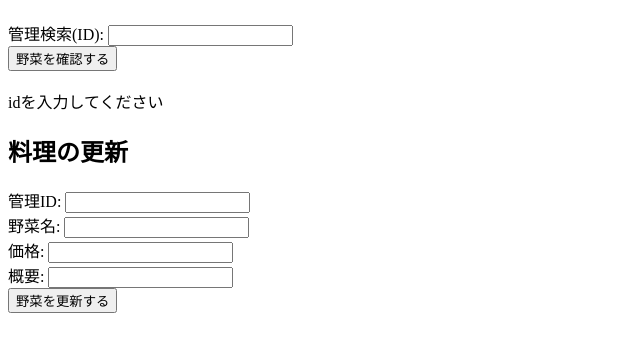
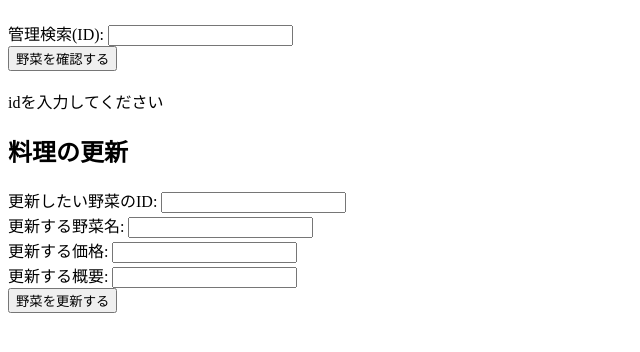
Before and after one commit to saike1119/WebPlayground, a PHP site: page /vegetable_update.php in a window 1280 px wide. Shown: the part 224-576 px from the top of the page, without its empty margins (0-640 px from the left). Run offline with PHP 8.4, Linux system fonts and the light colour scheme.

Commit message:
細かな修正

```diff
--- a/vegetable_add.php
+++ b/vegetable_add.php
@@ -24,7 +24,7 @@
         <a href="http://192.168.33.10/vegetable_update.php">お野菜更新</a>
     </li>
 </ul>
-<p>・追加する野菜の詳細を入力してください</p>
+<h2>追加する野菜の詳細を入力してください</h2>
 <form action="insert_vegetable.php" method="post">
     野菜名: <input title="名前を入力" type="text" name="name"/><br>
     価格: <input title="価格を入力" type="text" name="price"/><br>
--- a/vegetable_delete.php
+++ b/vegetable_delete.php
@@ -24,9 +24,10 @@
         <a href="http://192.168.33.10/vegetable_update.php">お野菜更新</a>
     </li>
 </ul>
-<p>・削除する野菜の管理IDを入力してください</p>
+<h2>削除する野菜の管理IDを入力してください</h2>
 <form action="delete_vegetable.php" method="post">
     管理ID: <input title="管理IDを入力" type="text" name="id"/><br>
     <input type="submit" value="野菜を削除する"/>
+</form>
 </body>
 </html>
--- a/vegetable_home.php
+++ b/vegetable_home.php
@@ -44,7 +44,7 @@ $mysqli->close();
         <a href="http://192.168.33.10/vegetable_update.php">お野菜更新</a>
     </li>
 </ul>
-<p>野菜一覧</p>
+<h2>野菜一覧</h2>
 <?php foreach ($res as $value): ?>
     <div class="contentBox">
         <p><span><?php echo '管理ID: ' . $value['id']; ?></span></p>
--- a/vegetable_update.php
+++ b/vegetable_update.php
@@ -75,10 +75,10 @@ $mysqli->close();
 
 <h2>料理の更新</h2>
 <form action="#" method="post">
-    管理ID: <input title="管理IDを入力" type="text" name="id"/><br>
-    野菜名: <input title="名前を入力" type="text" name="name"/><br>
-    価格: <input title="価格を入力" type="text" name="price"/><br>
-    概要: <input title="概要を入力" type="text" name="description"/><br>
+    更新したい野菜のID: <input title="管理IDを入力" type="text" name="id"/><br>
+    更新する野菜名: <input title="名前を入力" type="text" name="name"/><br>
+    更新する価格: <input title="価格を入力" type="text" name="price"/><br>
+    更新する概要: <input title="概要を入力" type="text" name="description"/><br>
     <input type="submit" value="野菜を更新する"/>
 </form>
 <br>
```
